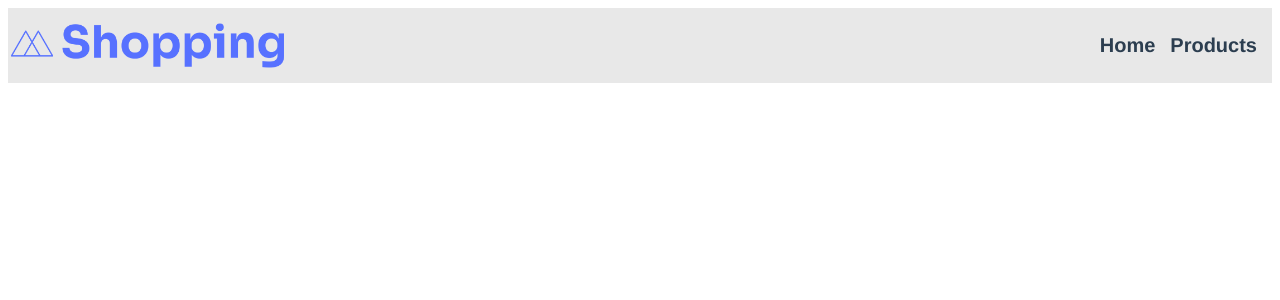
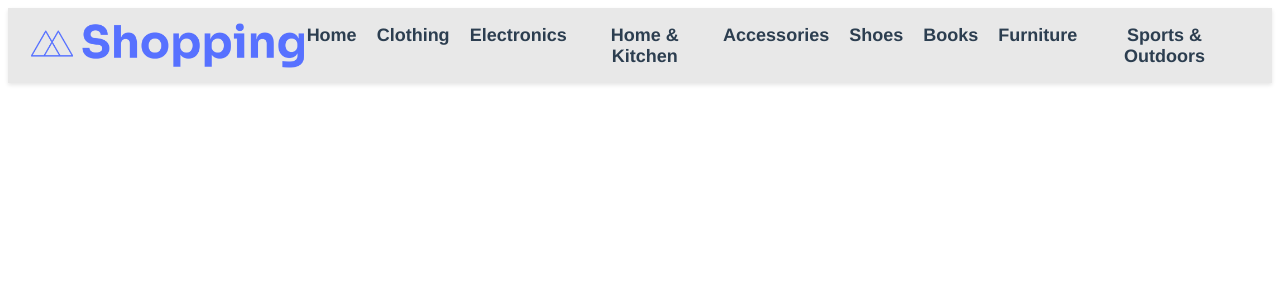
Before and after one commit to wulukewu/shopping-site, a Vue app: page / in a window 1280 px wide. Shown: the top 300 px of the page. Built offline with nearby package versions, Linux system fonts and the light colour scheme.

Commit message:
feat: add categories

```diff
--- a/package.json
+++ b/package.json
@@ -9,7 +9,8 @@
   },
   "dependencies": {
     "core-js": "^3.8.3",
-    "vue": "^3.2.13"
+    "vue": "^3.2.13",
+    "vue-router": "^4.5.0"
   },
   "devDependencies": {
     "@babel/core": "^7.12.16",
--- a/src/components/navbar/NavbarList.vue
+++ b/src/components/navbar/NavbarList.vue
@@ -6,10 +6,17 @@
         src="../../assets/logo/shopping-high-resolution-logo-transparent.png"
       />
     </div>
-    <div>
+    <div class="nav-links">
       <ul>
         <li>Home</li>
-        <li>Products</li>
+        <li>Clothing</li>
+        <li>Electronics</li>
+        <li>Home & Kitchen</li>
+        <li>Accessories</li>
+        <li>Shoes</li>
+        <li>Books</li>
+        <li>Furniture</li>
+        <li>Sports & Outdoors</li>
       </ul>
     </div>
   </div>
@@ -18,11 +25,12 @@
 <style scoped>
 .navbar {
   display: flex;
-  padding: 0;
+  padding: 0 20px;
   justify-content: space-between;
   align-items: center;
   background-color: #e8e8e8;
   height: 75px;
+  box-shadow: 0 2px 4px rgba(0, 0, 0, 0.1);
 }
 
 .navbar .logo {
@@ -38,13 +46,24 @@
   object-fit: contain;
 }
 
-li {
-  display: inline;
-  margin-right: 15px;
+.nav-links ul {
+  display: flex;
+  list-style: none;
+  padding: 0;
+  margin: 0;
+}
+
+.nav-links li {
+  margin-right: 20px;
   cursor: pointer;
   color: #2c3e50;
-  font-size: 20px;
+  font-size: 18px;
   font-weight: bold;
   text-decoration: none;
+  transition: color 0.3s ease;
+}
+
+.nav-links li:hover {
+  color: #007bff;
 }
 </style>
--- /dev/null
+++ b/src/router.js
@@ -0,0 +1,8 @@
+import { createRouter, createWebHistory } from "vue-router";
+
+const router = createRouter({
+  history: createWebHistory(),
+  routes: [],
+});
+
+export default router;
```
Also changed, not shown: src/main.js (+6 -1 lines), 1 other file (tests, documents, lock files or other folders).
